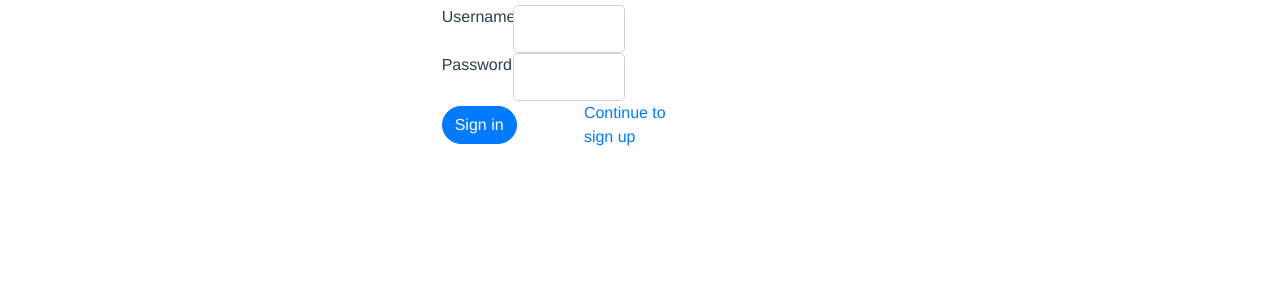
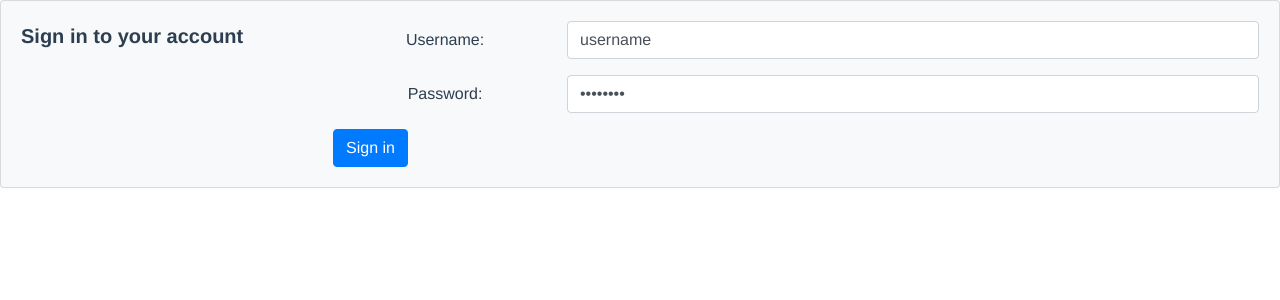
Before and after one commit to yasarb/yatc-web, a Vue app: page /signin in a window 1280 px wide. Shown: the top 300 px of the page. Built offline with nearby package versions, Linux system fonts and the light colour scheme.

Commit message:
Update signin page

```diff
--- a/src/views/Signin.vue
+++ b/src/views/Signin.vue
@@ -1,41 +1,54 @@
 <template>
-  <b-container fluid>
-    <b-row align-h="center" align-items="center">
-      <b-col cols="4">
-        <b-row>
-          <b-col cols="2">
-            <label for="username">Username</label>
-          </b-col>
-          <b-col cols="4">
-            <b-form-input size="lg" type="text" id="username" />
-          </b-col>
-        </b-row>
+  <div>
+    <b-card bg-variant="light">
+      <b-form @submit.prevent="login">
+        <b-form-group
+          label-cols-lg="3"
+          label="Sign in to your account"
+          label-size="lg"
+          label-class="font-weight-bold pt-0"
+          class="mb-0"
+        >
+          <b-form-group label-cols="3" label="Username:" label-align="center" label-for="username">
+            <b-form-input required v-model="form.username" id="username"></b-form-input>
+          </b-form-group>
 
-        <b-row>
-          <b-col cols="2">
-            <label for="password">Password</label>
-          </b-col>
-          <b-col cols="4">
-            <b-form-input size="lg" type="password" id="password" />
-          </b-col>
-        </b-row>
+          <b-form-group label-cols="3" label="Password:" label-align="center" label-for="password">
+            <!-- eslint-disable-next-line -->
+            <b-form-input required v-model="form.password" id="password" type="password"></b-form-input>
+          </b-form-group>
 
-        <b-row align-v="center">
-          <b-col cols="4">
-            <b-button pill variant="primary">Sign in</b-button>
-          </b-col>
-          <b-col cols="4">
-            <b-link to="signup">Continue to sign up</b-link>
-          </b-col>
-        </b-row>
-      </b-col>
-    </b-row>
-  </b-container>
+          <b-button type="submit" variant="primary">Sign in</b-button>
+        </b-form-group>
+      </b-form>
+    </b-card>
+  </div>
 </template>
 
 <script>
+import store from '../store/index';
+import router from '../router';
+import { AUTH_REQUEST } from '../store/actions/auth';
+
 export default {
   name: 'signin',
+  data() {
+    return {
+      form: {
+        username: 'username',
+        password: 'password',
+      },
+    };
+  },
+  methods: {
+    login() {
+      const { username, password } = this.form;
+
+      store.dispatch(AUTH_REQUEST, { username, password }).then(() => {
+        router.push('/');
+      });
+    },
+  },
 };
 </script>
 
```
